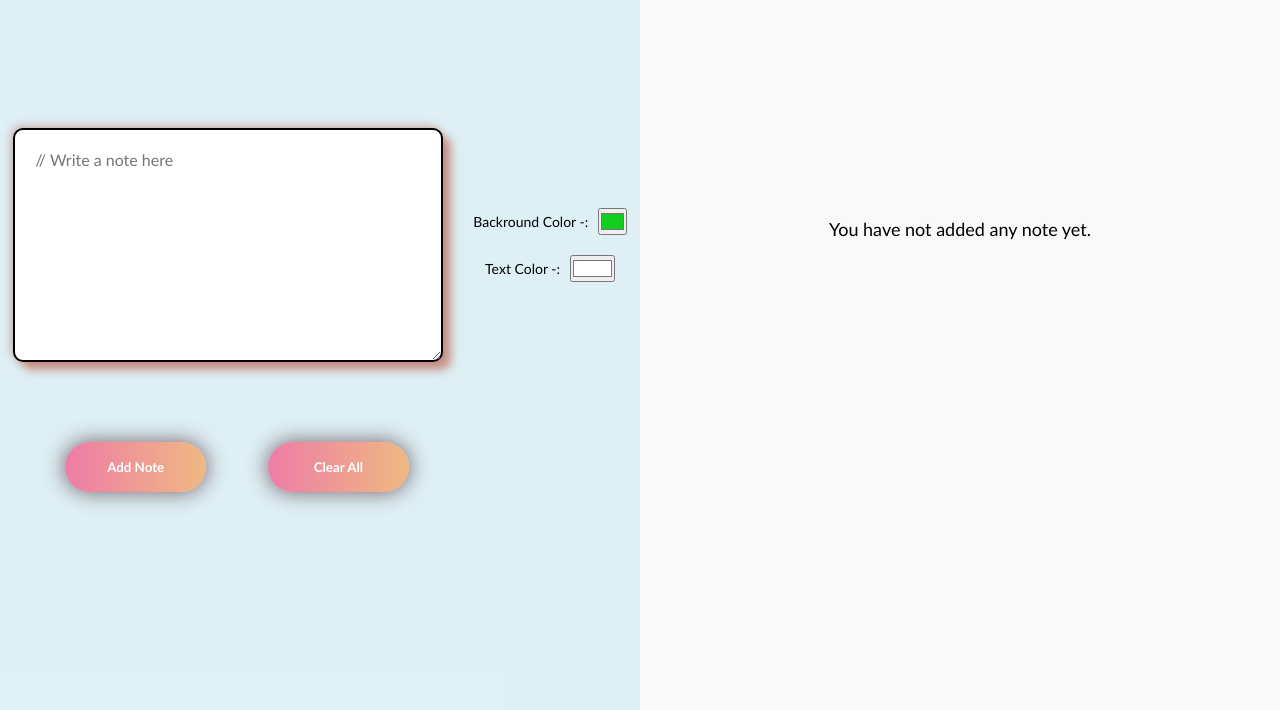
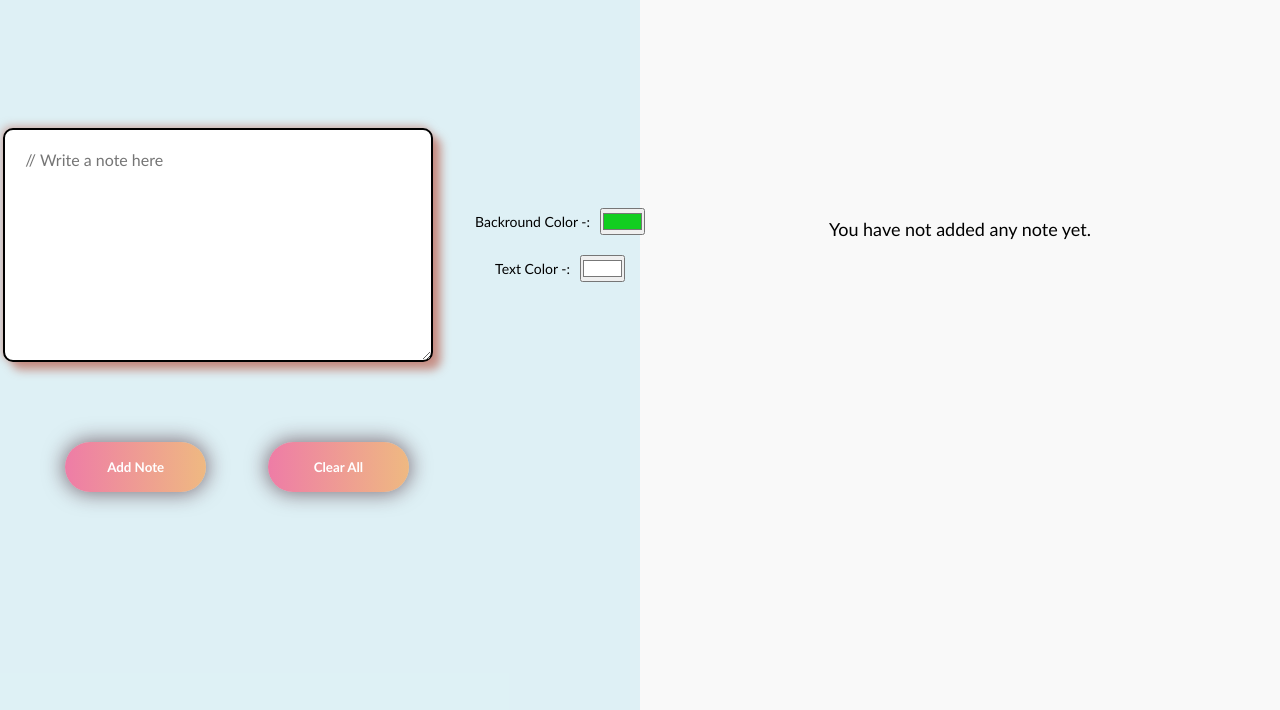
Before and after one commit to yashsainani/sticky-notes, a plain HTML site: page index.html in a window 1280 px wide. Shown: the part 90-800 px from the top of the page. Drawn offline with Linux system fonts and the light colour scheme.

Commit message:
changed css

```diff
--- a/style.css
+++ b/style.css
@@ -32,7 +32,7 @@ body {
     display: flex;
     justify-content: center;
     align-items: center;
-    gap: 3rem;
+    gap: 5rem;
     max-width: 100%;
     opacity: 0;
     transform: translateY(5rem);
@@ -47,7 +47,11 @@ body {
 .input-section textarea {
     padding: 2rem;
     width: 70%;
+    max-width: 100%;
+    min-width: 70%;
     height: 20%;
+    max-height: 40rem;
+    min-height: 15rem;
     outline: none;
     border: 2px solid;
     border-radius: 1rem;
@@ -78,6 +82,7 @@ body {
 
 #notes-color, #text-color {
     width: 4.5rem;
+    flex: 0 0 auto;
 }
 
 .btns {
```
